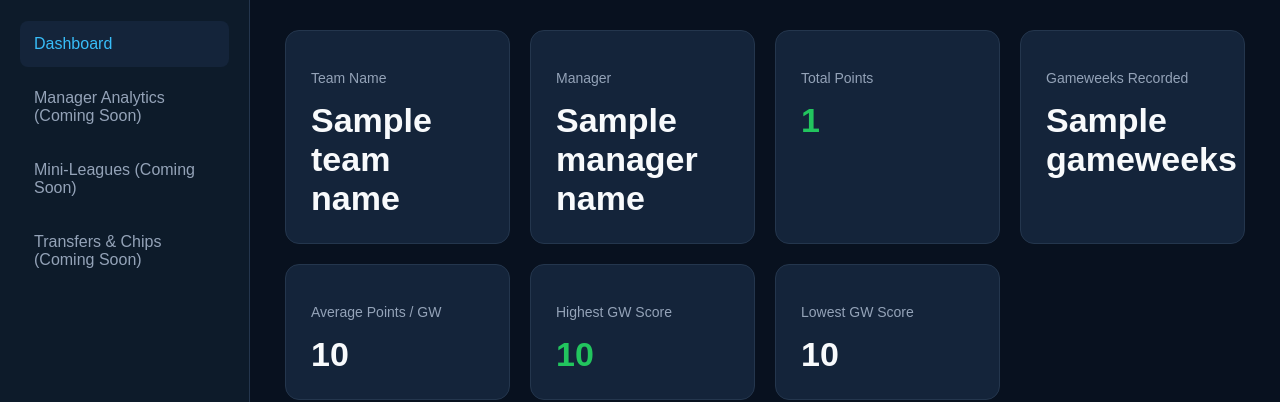
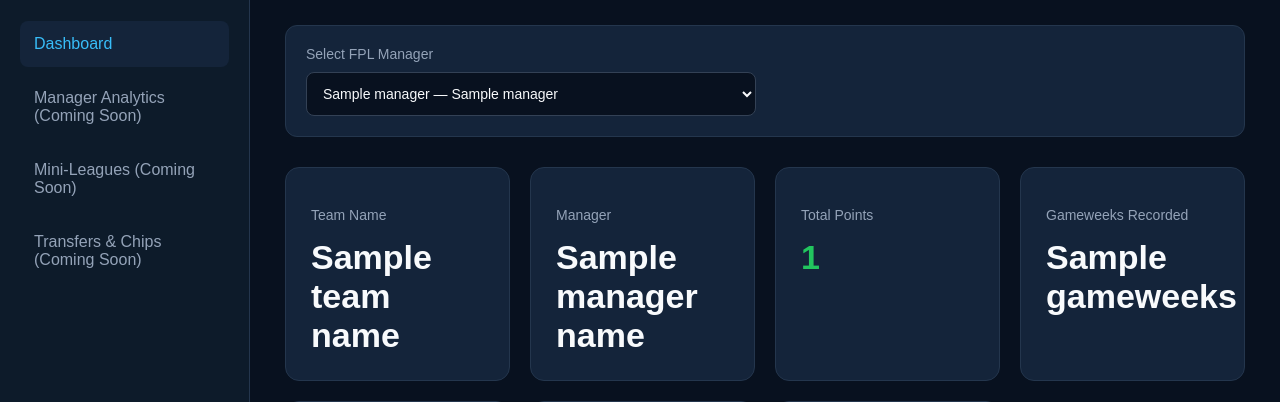
Before and after one commit to Billyoung777/FPL-Manager-Analytics-App, a Flask app: template dashboard/templates/manager.html in a window 1280 px wide. Shown: the part 127-529 px from the top of the page. Run offline with Flask 3, Linux system fonts and the light colour scheme; the template is opened without the code that fills it: most values are stand-ins (such as "Sample title", 1, 10 or a date in 2020).

Commit message:
feat: add dynamic FPL manager selection to dashboard

```diff
--- a/dashboard/app.py
+++ b/dashboard/app.py
@@ -1,4 +1,4 @@
-from flask import Flask, render_template
+from flask import Flask, render_template, request
 from database.db import get_connection
 
 app = Flask(__name__)
@@ -35,9 +35,21 @@ def database_test():
 
 @app.route("/manager")
 def manager_dashboard():
-    manager_id = 1053858
+    manager_id = request.args.get(
+        "id", default=6979233, type=int
+    )
+
+    if manager_id <= 0:
+        return "Invalid manager ID", 400
 
     connection = get_connection()
+    managers = connection.execute(
+    """
+    SELECT manager_id, manager_name, team_name
+    FROM managers
+    ORDER BY team_name ASC
+    """
+).fetchall()
 
     try:
         cursor = connection.execute(
@@ -118,7 +130,9 @@ def manager_dashboard():
             lowest_points=lowest_points,
             gameweek_labels=gameweek_labels,
             gameweek_points=gameweek_points,
-            cumulative_points=cumulative_points
+            cumulative_points=cumulative_points,
+            managers=managers,
+            selected_manager_id=manager_id
         )
 
 
--- a/dashboard/static/css/style.css
+++ b/dashboard/static/css/style.css
@@ -145,3 +145,35 @@ body {
   width: 100%;
   margin-top: 25px;
 }
+/* Manager selection dropdown */
+.manager-selector {
+  margin-top: 25px;
+  padding: 20px;
+  background: var(--card);
+  border: 1px solid #24364d;
+  border-radius: 12px;
+}
+
+.manager-selector label {
+  display: block;
+  margin-bottom: 10px;
+  color: var(--muted);
+  font-size: 14px;
+}
+
+.manager-selector select {
+  width: 100%;
+  max-width: 450px;
+  padding: 12px;
+  background: var(--background);
+  color: var(--text);
+  border: 1px solid #334155;
+  border-radius: 8px;
+  font-size: 14px;
+  cursor: pointer;
+}
+
+.manager-selector select:focus {
+  outline: 2px solid var(--primary);
+  outline-offset: 2px;
+}
--- a/dashboard/templates/manager.html
+++ b/dashboard/templates/manager.html
@@ -11,7 +11,6 @@
       href="{{ url_for('static', filename='css/style.css') }}"
     />
   </head>
-
   <body>
     <div class="dashboard">
       <!-- SIDEBAR -->
@@ -35,6 +34,24 @@
           <h1>FPL Manager Dashboard</h1>
           <p>Season 2026/27 | Fantasy Premier League Analytics</p>
         </header>
+
+        <!-- MANAGER SELECTOR -->
+        <div class="manager-selector">
+          <form action="{{ url_for('manager_dashboard') }}" method="GET">
+            <label for="manager-select">Select FPL Manager</label>
+
+            <select id="manager-select" name="id" onchange="this.form.submit()">
+              {% for manager in managers %}
+              <option
+                value="{{ manager[0] }}"
+                {% if manager[0]==selected_manager_id %}selected{% endif %}
+              >
+                {{ manager[2] }} — {{ manager[1] }}
+              </option>
+              {% endfor %}
+            </select>
+          </form>
+        </div>
 
         <!-- MANAGER INFORMATION -->
         <section class="stats-grid">
```
